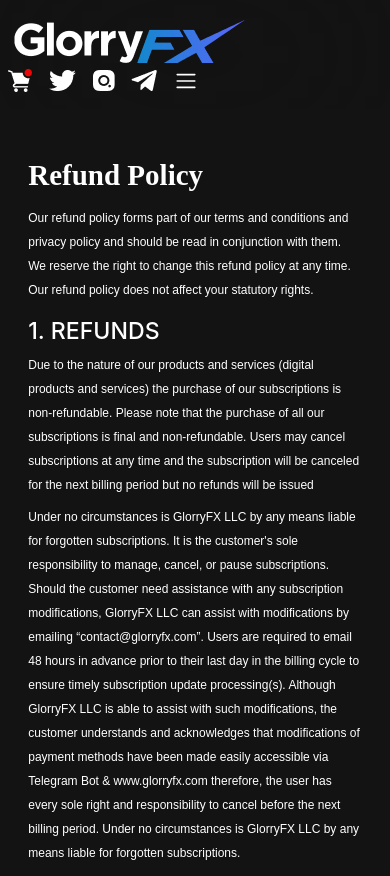
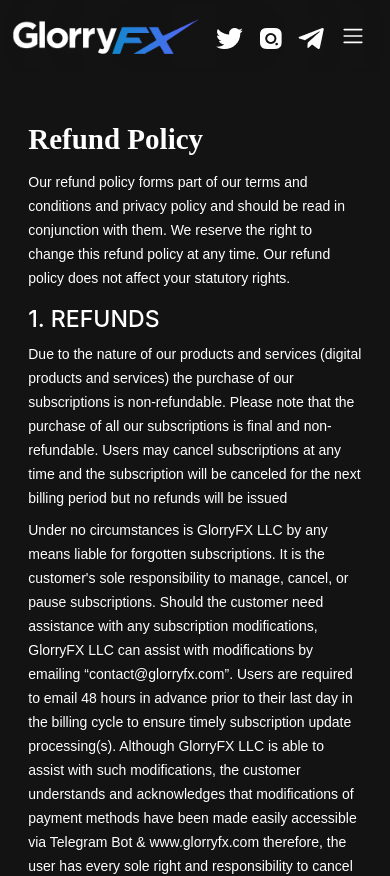
Before and after one commit to Radial-code/GlorryFx, a React (Create React App) app: page /refund-policy in a window 390 px wide. Shown: the top 876 px of the page. Built offline with nearby package versions, Linux system fonts and the light colour scheme; a web font is replaced by a local one.

Commit message:
updates done

```diff
--- a/src/App.css
+++ b/src/App.css
@@ -125,10 +125,10 @@
 }
 @media (max-width: 575.98px) {
   :root {
-    --fs_4xs: 10px !important;
-    --fs_3xs: 10px !important;
-    --fs_xxs: 12px !important;
-    --fs_xs: 12px !important;
+    --fs_4xs: 12px !important;
+    --fs_3xs: 12px !important;
+    --fs_xxs: 14px !important;
+    --fs_xs: 14px !important;
     --fs_sm: 18px !important;
     --fs_md: 12px !important;
     --fs_lg: 22px !important;
@@ -733,3 +733,9 @@
   align-items: center;
   background-color: white;
 }
+
+@media (max-width: 992px) {
+  .line_sm_rg {
+    line-height: 50px !important;
+  }
+}
--- a/src/components/Benefits.jsx
+++ b/src/components/Benefits.jsx
@@ -153,10 +153,9 @@
                 </h3>
                 <p className="para line_sm_height18">
                   Have a question? Send us an email! We are here 7 days a week
-                  [change if needed] ready to jump on any question you may have.
-                  Trying to understand a particularly difficult subject matter?
-                  No problem! Having technical difficulties? We’ll get it
-                  sorted!
+                  ready to jump on any question you may have. Trying to
+                  understand a particularly difficult subject matter? No
+                  problem! Having technical difficulties? We’ll get it sorted!
                 </p>
               </div>
             </div>
--- a/src/components/Choose.jsx
+++ b/src/components/Choose.jsx
@@ -51,7 +51,12 @@
                   </span>
                 </h3>
                 <div className="purchase_btn">
-                  <a href="https://buy.stripe.com/test_8wMaGZ0O7dNEa2IdQQ" className="text-decoration-none text-white" ><span className="text-decoration-none ">Purchase Plan</span></a>
+                  <a
+                    href="https://buy.stripe.com/test_8wMaGZ0O7dNEa2IdQQ"
+                    className="text-decoration-none text-white"
+                  >
+                    <span className="text-decoration-none ">Purchase Plan</span>
+                  </a>
                 </div>
                 <ul className="fs_xs fs_sm_10 fw_regular ff_arial color_primary ps-0 mt-4 list_style_type_none line_height24 line_md_height20 opacity_07">
                   <li>
@@ -100,7 +105,12 @@
                   </span>
                 </h3>
                 <div className="purchase_btn">
-                  <a href="https://buy.stripe.com/test_dR6aGZ7cvdNEcaQ4gh" className="text-white"><span className="text-decoration-none ">Purchase Plan</span></a>
+                  <a
+                    href="https://buy.stripe.com/test_dR6aGZ7cvdNEcaQ4gh"
+                    className="text-white"
+                  >
+                    <span className="text-decoration-none ">Purchase Plan</span>
+                  </a>
                 </div>
                 <ul className="fs_xs fs_sm_10 fw_regular ff_arial color_primary ps-0 mt-4 list_style_type_none line_height24 line_md_height20   opacity_07">
                   <li className="">
@@ -137,16 +147,26 @@
                 <h4 className="fs_md fw_regular ff_arial color_primary line_height21 line_sm_height12 line_md_height12">
                   Lifetime Mentorship
                 </h4>
-                {/* <p className="fs_xxs fw_regular ff_arial color_primary">
-									After joining, gain immediate access to an unrivaled community. Receive alerts,
-									ensuring you’ll never miss an opportunity again!
-								</p> */}
+                <p className="fs_xxs fw_regular ff_arial color_primary">
+                  Gain Immediate access to GlorryFX, as we go over multiple
+                  criteria on and off the charts.{" "}
+                  <span className="d-block">
+                    Recieve weekly mentoring, ensuring you'll always have
+                    exquisite knoweldge to prepare you as a trader. Contact us
+                    for more details.
+                  </span>
+                </p>
                 <h3 className="price_dollor mb-4">
                   $3,000
                   <span className="fs_md fw_regular ff_arial color_primary ps-2" />
                 </h3>
                 <div className="purchase_btn">
-                  <a href="https://buy.stripe.com/test_28ocP77cv8tk8YE7su" className="text-white"><span className="text-decoration-none ">Purchase Plan</span></a>
+                  <a
+                    href="https://buy.stripe.com/test_28ocP77cv8tk8YE7su"
+                    className="text-white"
+                  >
+                    <span className="text-decoration-none ">Purchase Plan</span>
+                  </a>
                 </div>
                 <ul className="fs_xs fs_sm_10 fw_regular ff_arial color_primary ps-0 mt-4 list_style_type_none line_height24 line_md_height20 opacity_07">
                   <li>
--- a/src/components/Footer.jsx
+++ b/src/components/Footer.jsx
@@ -98,7 +98,7 @@
                 </li>
                 <Link to="/terms-condition" className="mt-3 hover_color">
                   <p className="fs_3xs color_primary fw_regular  ff_inter line_height16 pt-3 opacity_07">
-                    Term and Conditions
+                    Terms and Conditions
                   </p>
                 </Link>{" "}
                 <Link to="/privacy-policy" className="hover_color">
--- a/src/components/Header.jsx
+++ b/src/components/Header.jsx
@@ -54,7 +54,7 @@
                   </p>
                   <a
                     className="hero_btn fw_bold color_primary ff_raleway d-inline-block mt-md-4  "
-                    href="#button"
+                    href="#Pricing"
                   >
                     Join Now
                   </a>
--- a/src/components/Hero.jsx
+++ b/src/components/Hero.jsx
@@ -106,13 +106,10 @@
             </div>
             <div className="col-4 ">
               <div className="text-end">
-                <a href="#">
-                  <img className="icon_hover" src={cart} alt="cart" />
-                </a>
-                <a className="mx-4" href=" https://twitter.com/glorryfx/">
+                <a className="mx-4" href="https://twitter.com/glorryfx/">
                   <img className="icon_hover" src={twitter} alt="twitter" />
                 </a>
-                <a href=" https://www.instagram.com/glorryfx/?hl=en">
+                <a href="https://www.instagram.com/glorryfx/?hl=en">
                   <img className="icon_hover" src={insta} alt="insta" />
                 </a>
                 <a className="ms-4" href="https://t.me/GlorryFX">
@@ -128,22 +125,23 @@
         className="navbar navbar-expand-lg p_relative nav_bg_color {
               py-3 d-block d-lg-none"
       >
-        <div className="container-fluid px-sm-4 px-2">
+        <div className="px-sm-4 px-2">
+          <div className="d-flex justify-content-between">
             <Link className="" to="/" href="#">
               <img className="w-100" src={logo} alt="navlogo" />
             </Link>
             <div className="d-flex align-items-center justify-content-between">
-            <div className="text-end">
-              <a href="#">
-                <img className="icon_hover" src={cart} alt="cart" />
-              </a>
-              <a className="mx-3 mx-sm-4 " href="https://twitter.com/login">
+              <div className="text-end d-flex">
+                <a
+                  className="mx-3 mx-sm-4 "
+                  href="https://twitter.com/glorryfx/"
+                >
                   <img className="icon_hover" src={twitter} alt="twitter" />
                 </a>
-              <a href="https://www.instagram.com/accounts/login/">
+                <a href="https://www.instagram.com/glorryfx/?hl=en">
                   <img className="icon_hover" src={insta} alt="insta" />
                 </a>
-              <a className="ms-3 ms-sm-4" href="https://telegram.org/">
+                <a className="ms-3 ms-sm-4" href="https://t.me/GlorryFX">
                   <img className="icon_hover" src={teligram} alt="teligram" />
                 </a>
                 <button
@@ -153,6 +151,7 @@
               </div>
             </div>
           </div>
+        </div>
       </nav>
     </div>
   );
--- a/src/components/Testimonials.jsx
+++ b/src/components/Testimonials.jsx
@@ -19,9 +19,9 @@
                 data-bs-ride="carousel"
               >
                 <div className="carousel-inner">
-                  <div className="carousel-item mt-sm-4 mt-5   pe-lg-5 active">
+                  <div className="carousel-item  mt-sm-4 mt-5   pe-lg-5 active">
                     <div
-                      className="testimonial_card  my-3 my-lg-0"
+                      className="testimonial_card carsoul-h-fix my-3 my-lg-0"
                       data-aos="zoom-in-down"
                       data-aos-duration="1500"
                     >
@@ -46,9 +46,9 @@
                       </div>
                     </div>
                   </div>
-                  <div className="carousel-item mt-sm-4 mt-5 pe-lg-5">
+                  <div className="carousel-item mt-sm-4  mt-5 pe-lg-5">
                     <div
-                      className="testimonial_card position-relative my-3 my-lg-0"
+                      className="testimonial_card carsoul-h-fix position-relative my-3 my-lg-0"
                       data-aos="zoom-in-down"
                       data-aos-duration="1500"
                     >
@@ -71,9 +71,9 @@
                       </div>
                     </div>
                   </div>
-                  <div className="carousel-item mt-sm-4 mt-5 pe-lg-5">
+                  <div className="carousel-item mt-sm-4  mt-5 pe-lg-5">
                     <div
-                      className="testimonial_card position-relative my-3 my-lg-0"
+                      className="testimonial_card carsoul-h-fix position-relative my-3 my-lg-0"
                       data-aos="zoom-in-down"
                       data-aos-duration="1000"
                     >
--- a/src/components/Velittempor.jsx
+++ b/src/components/Velittempor.jsx
@@ -15,7 +15,7 @@
         <div className="container z_index5 position-relative">
           <div className="row">
             <div className="col-md-6 col-lg-5 col-6 ">
-              <h1 className="fs_xxl ff_raleway fw_medium line_height61 mb-0  color_primary">
+              <h1 className="fs_xxl ff_raleway fw_medium line_height61 line_sm_rg mb-0  color_primary">
                 Immediate Updates
               </h1>
               <p className="para">
@@ -32,14 +32,13 @@
         <div className="container">
           <div className="row py-3">
             <div className="col-12">
-              <h1 className="fs_xxl ff_raleway fw_medium line_height61  color_primary">
+              <h1 className="fs_xxl ff_raleway fw_medium line_height61 line_sm_rg  color_primary">
                 Immediate Updates
               </h1>
               <p className="para ln_xs_20">
-                Lorem ipsum dolor sit amet, consectetur adipisicing elit.
-                Facilis adipisci molestiae eaque voluptas porro dignissimos!
-                Veniam, architecto. Expedita tempora quis fugit architecto
-                recusandae. Repudiandae fugit a magni eaque in ratione.
+                No matter where you're are, we'll always update you in a timely
+                manner. Never miss an update by turning on your notifications.
+                Completely elevate your trading career NOW!
               </p>
             </div>
           </div>
--- a/src/index.css
+++ b/src/index.css
@@ -571,7 +571,7 @@
     line-height: 15px !important;
   }
   .line_sm_height16 {
-    line-height: 16.72px !important;
+    line-height: 19.72px !important;
   }
   .line_sm_height35 {
     line-height: 35px !important;
@@ -770,3 +770,32 @@
     line-height: 24px;
   }
 }
+
+.carsoul-h-fix {
+  height: 250px;
+  padding-bottom: 100px;
+  z-index: 100;
+  position: relative;
+}
+
+@media (min-width: 768px) and (max-width: 992px) {
+  .carsoul-h-fix {
+    height: 350px;
+    padding-bottom: 100px;
+    z-index: 100;
+    position: relative;
+  }
+}
+
+@media (max-width: 768px) {
+  .carsoul-h-fix {
+    height: 330px;
+    padding-bottom: 100px;
+    z-index: 100;
+    position: relative;
+  }
+}
+
+.carousel-inner {
+  overflow: unset !important;
+}
```
Lines whose indentation alone changed are shown as unchanged.
